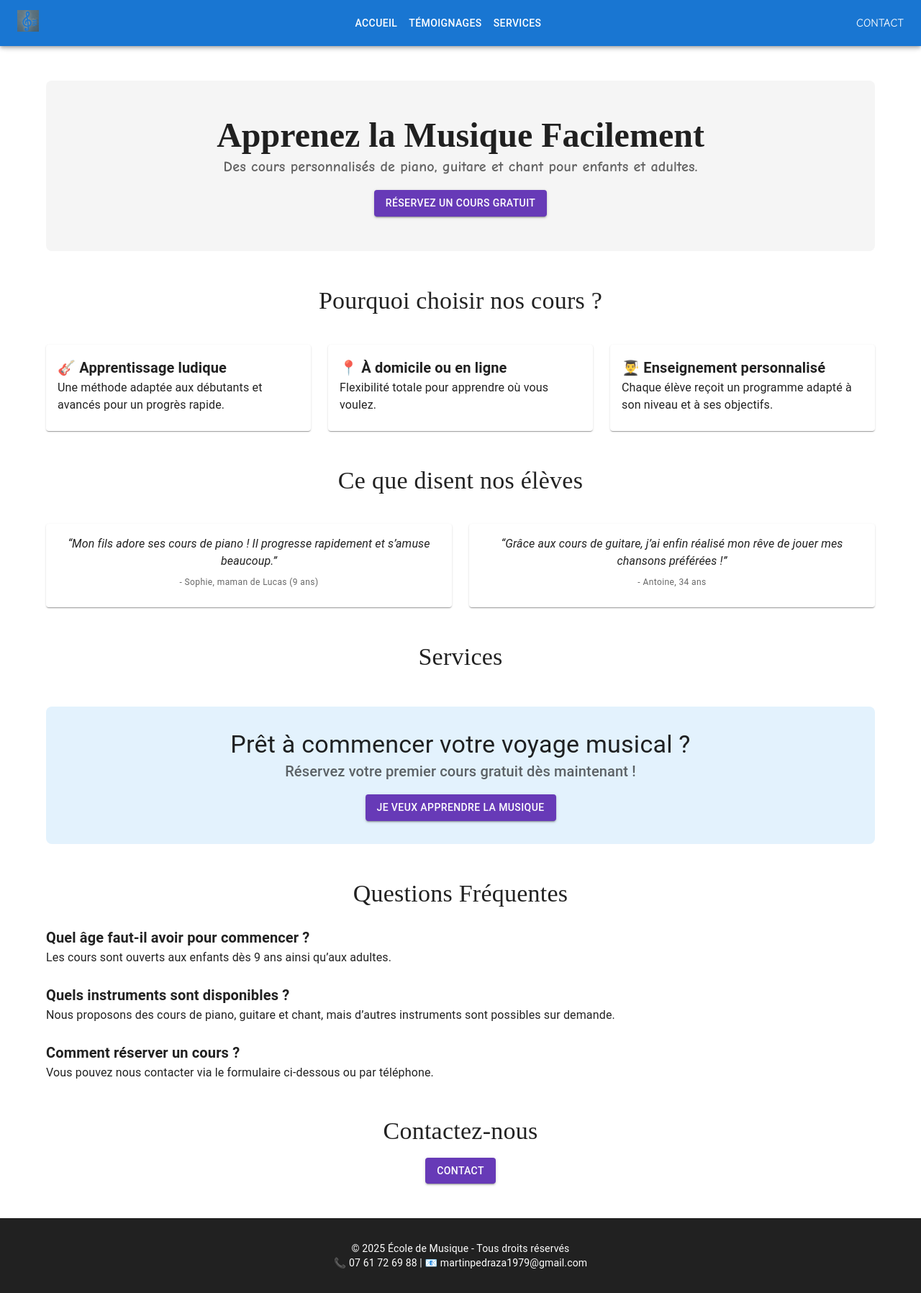
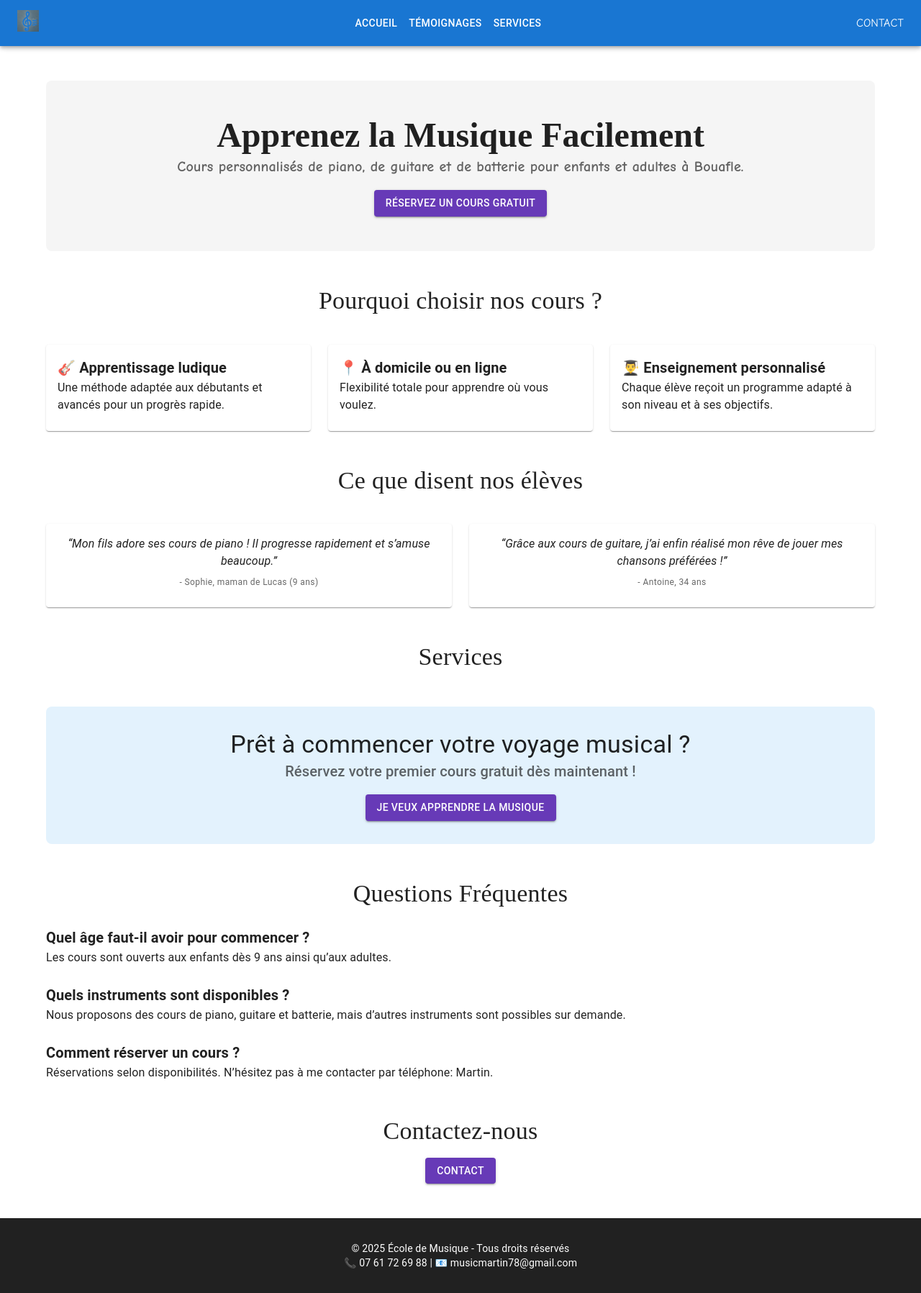
Before and after one commit to lostmart/music-lessons, a Next.js app: page / in a window 1280 px wide. Shown: the whole page at 72% size. Built offline with nearby package versions, Linux system fonts and the light colour scheme; a web font is replaced by a local one.

Commit message:
new stuff

```diff
--- a/app/page.js
+++ b/app/page.js
@@ -34,8 +34,8 @@ export default function Home() {
 							color="textSecondary"
 							sx={{ fontFamily: "Comic Neue, cursive", fontWeight: "bold" }}
 						>
-							Des cours personnalisés de piano, guitare et chant pour enfants et
-							adultes.
+							Cours personnalisés de piano, de guitare et de batterie pour
+							enfants et adultes à Bouafle.
 						</Typography>
 						<Button variant="contained" color="primary" sx={{ mt: 2 }}>
 							<Link
@@ -171,12 +171,12 @@ export default function Home() {
 							{
 								question: "Quels instruments sont disponibles ?",
 								answer:
-									"Nous proposons des cours de piano, guitare et chant, mais d’autres instruments sont possibles sur demande.",
+									"Nous proposons des cours de piano, guitare et batterie, mais d’autres instruments sont possibles sur demande.",
 							},
 							{
 								question: "Comment réserver un cours ?",
 								answer:
-									"Vous pouvez nous contacter via le formulaire ci-dessous ou par téléphone.",
+									"Réservations selon disponibilités. N’hésitez pas à me contacter par téléphone: Martin.",
 							},
 						].map((faq, index) => (
 							<Box key={index} mt={3}>
@@ -226,7 +226,7 @@ export default function Home() {
 						&copy; 2025 École de Musique - Tous droits réservés
 					</Typography>
 					<Typography variant="body2">
-						📞 07 61 72 69 88 | 📧 martinpedraza1979@gmail.com
+						📞 07 61 72 69 88 | 📧 musicmartin78@gmail.com
 					</Typography>
 				</Box>
 			</footer>
```
